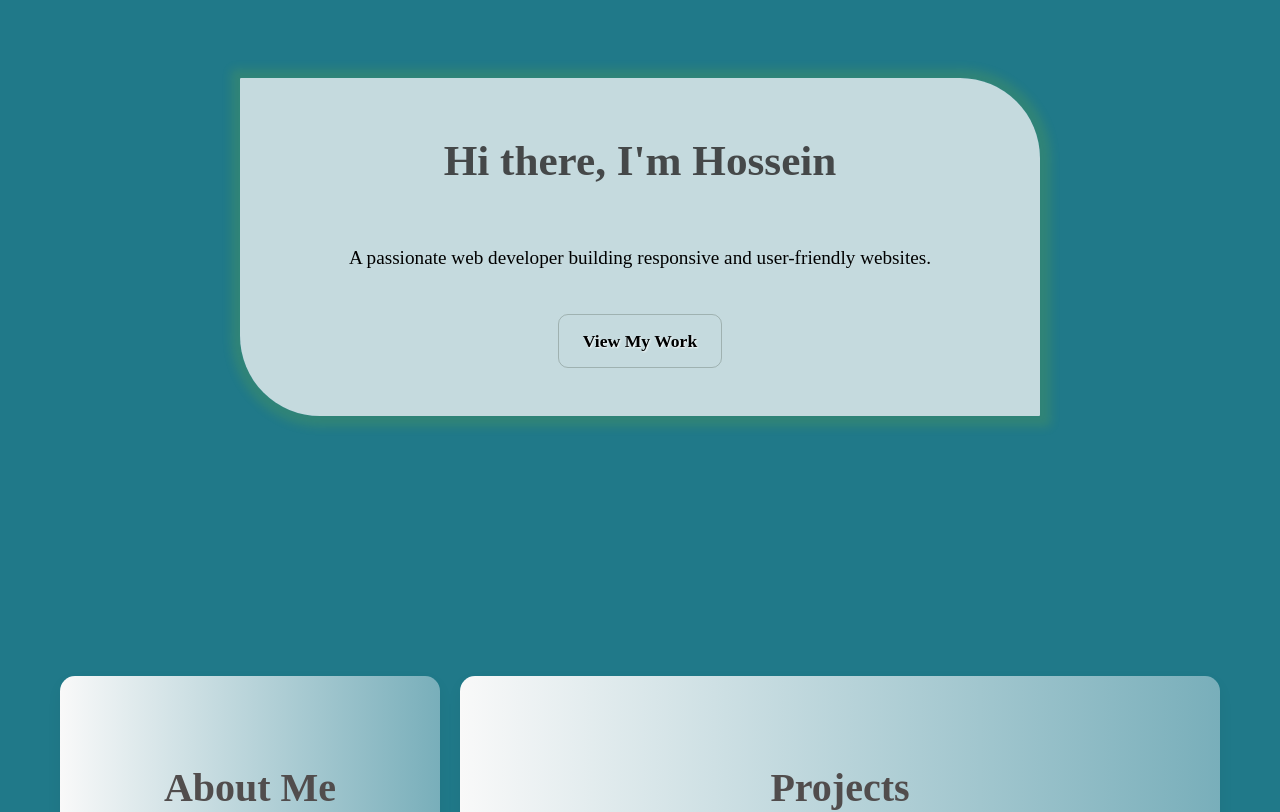
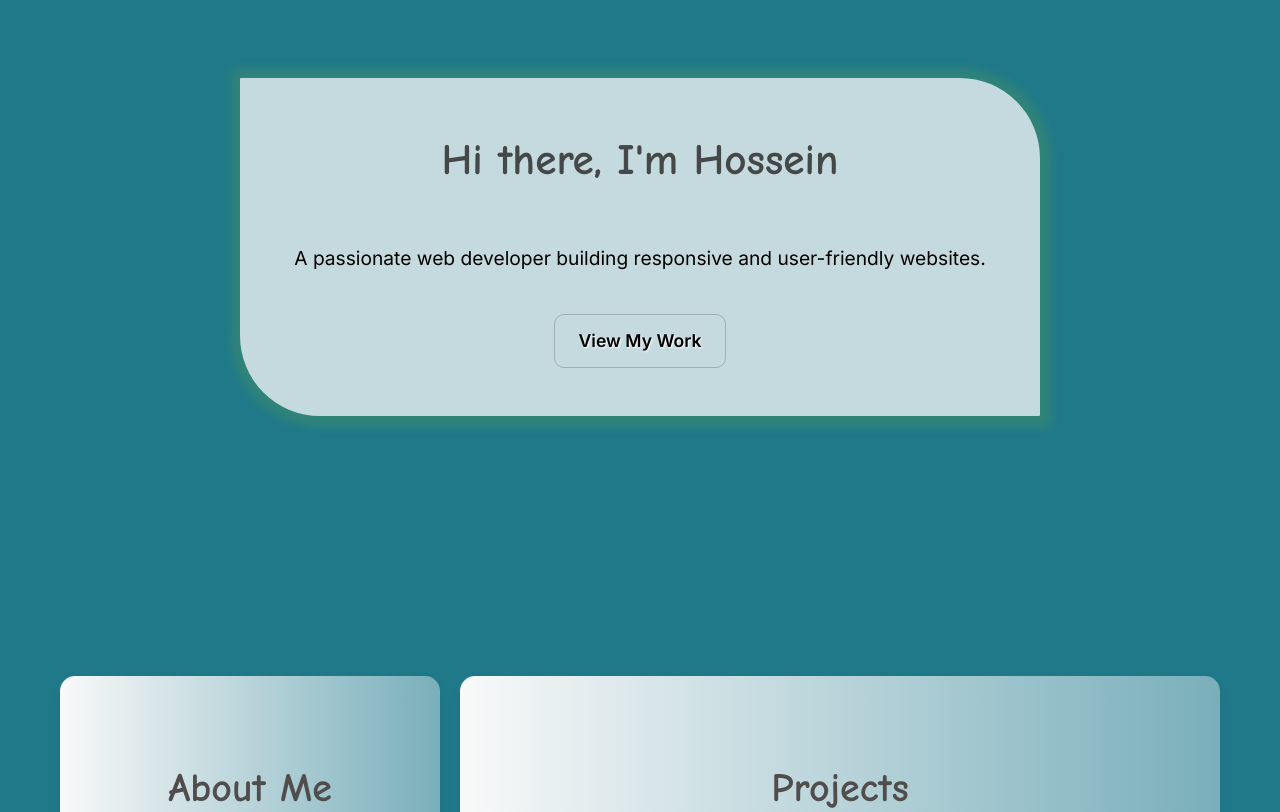
Before and after one commit to Hossein-Kelisa/Hossein-Kelisa-Portfolio, a React (Vite) app: page / in a window 1280 px wide. Shown: the part 822-1634 px from the top of the page. Built offline with nearby package versions, Linux system fonts and the light colour scheme; a web font is replaced by a local one.

Commit message:
fun fonts

```diff
--- a/src/index.css
+++ b/src/index.css
@@ -1,3 +1,6 @@
+/* Import Comic Neue font */
+@import url('https://fonts.googleapis.com/css2?family=Comic+Neue:wght@400;700&display=swap');
+/* Import Inter font */
 @import url("https://fonts.googleapis.com/css2?family=Inter:wght@400;600;700&display=swap");
 /* Import Vazir font */
 @import url('https://cdn.jsdelivr.net/gh/rastikerdar/vazir-font@v30.0.0/dist/font-face.css');
@@ -12,7 +15,7 @@ html[lang="fa"] body {
   text-align: left;
 }
 html[lang="en"] body, html[lang="du"] body {
-  font-family: 'Inter, Arial, Helvetica, sans-serif';
+  font-family: 'Inter', Arial, Helvetica, sans-serif;
   direction: ltr;
 }
 
@@ -23,7 +26,6 @@ html[lang="en"] body, html[lang="du"] body {
 }
 
 body {
-  font-family: var(--font-main);
   line-height: 1.6;
   font-weight: 400;
   color: var(--color-text);
@@ -32,6 +34,12 @@ body {
   -moz-osx-font-smoothing: grayscale;
   -webkit-overflow-scrolling: touch;
 }
+/* Headings use Comic Neue */
+h1, h2, h3 {
+  font-family: 'Comic Neue', cursive;
+  font-weight: 700; /* makes it bold and fun */
+}
+
 
 /* Links */
 a {
```
